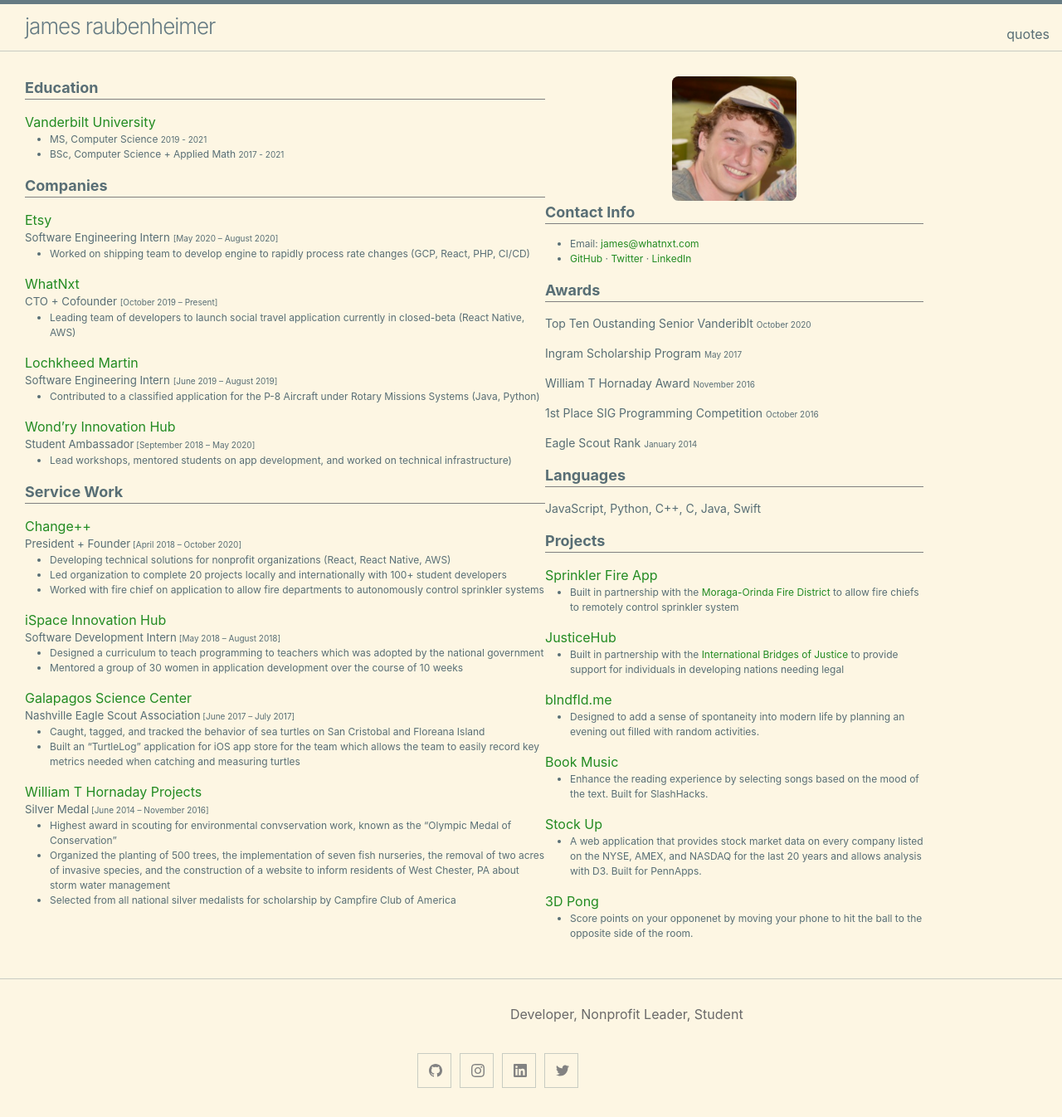
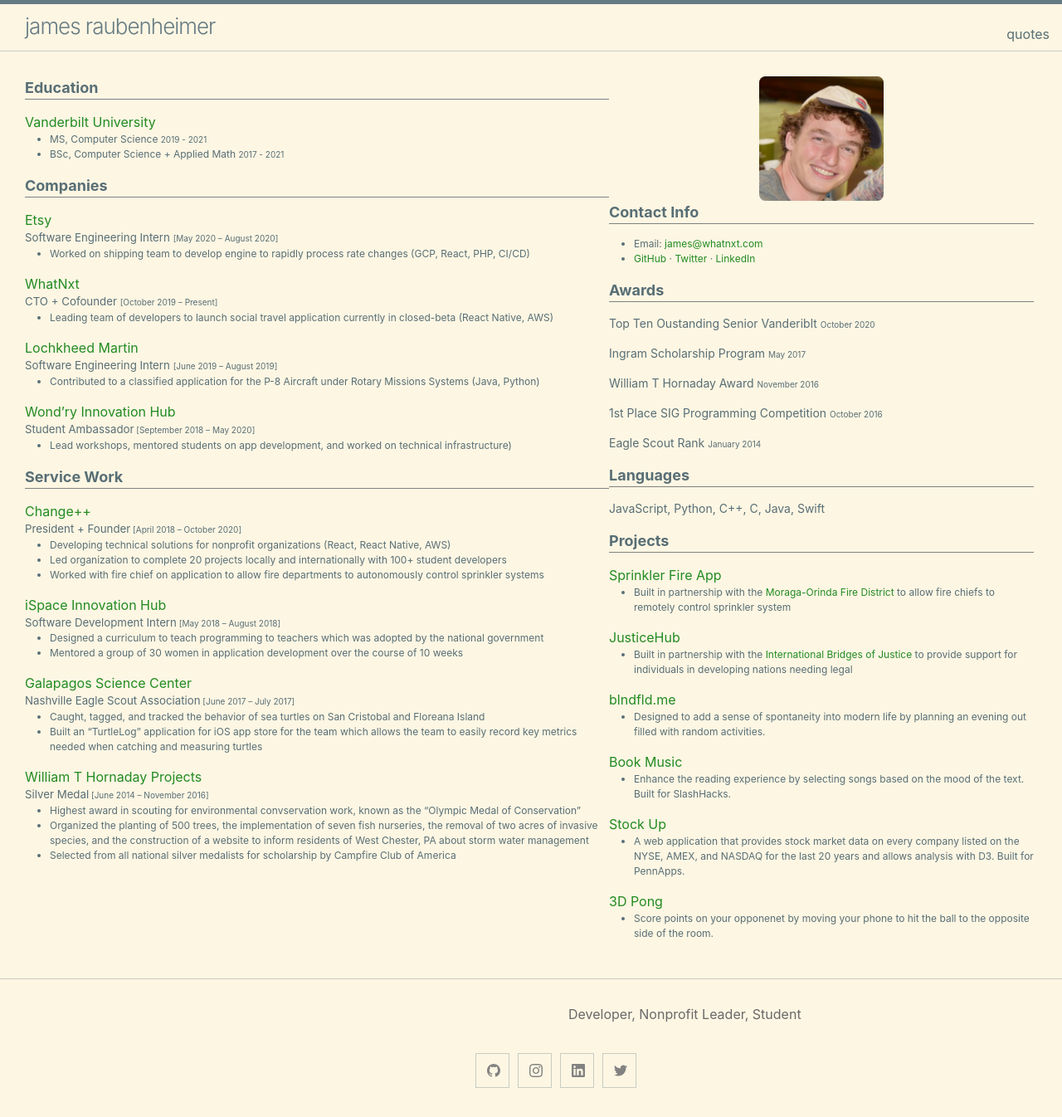
Before and after one commit to jamzrob/jamzrob.com, a Jekyll site: the page built from index.md, in a window 1280 px wide. Shown: the whole page at 83% size. Built offline with Jekyll 4.4.1, drawn with Linux system fonts in a browser that asks for light colours.

Commit message:
fixed content width again

```diff
--- a/_sass/minima/initialize.scss
+++ b/_sass/minima/initialize.scss
@@ -17,7 +17,7 @@ $spacing-unit: 30px !default;
 $table-text-align: left !default;
 
 // Width of the content area
-$content-width: 1200px !default;
+$content-width: 1600px !default;
 
 $on-palm: 650px !default;
 $on-laptop: 1000px !default;
```
